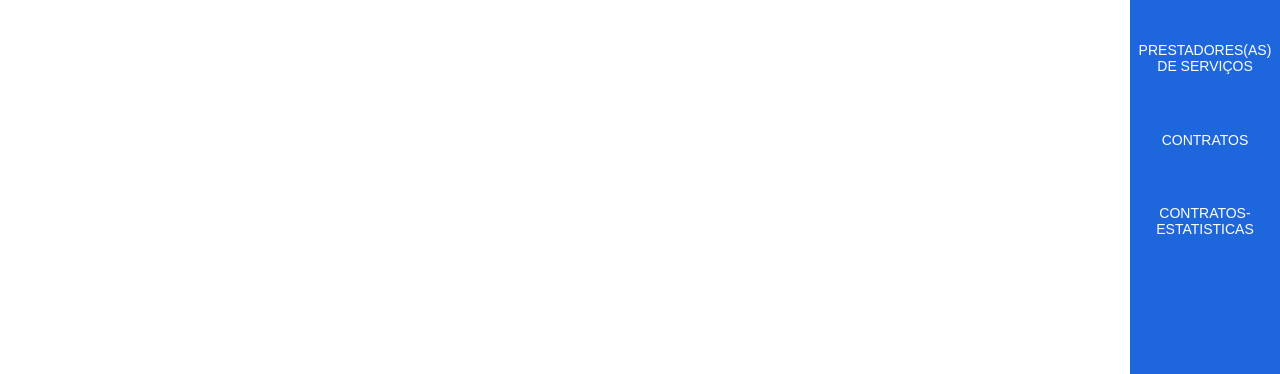
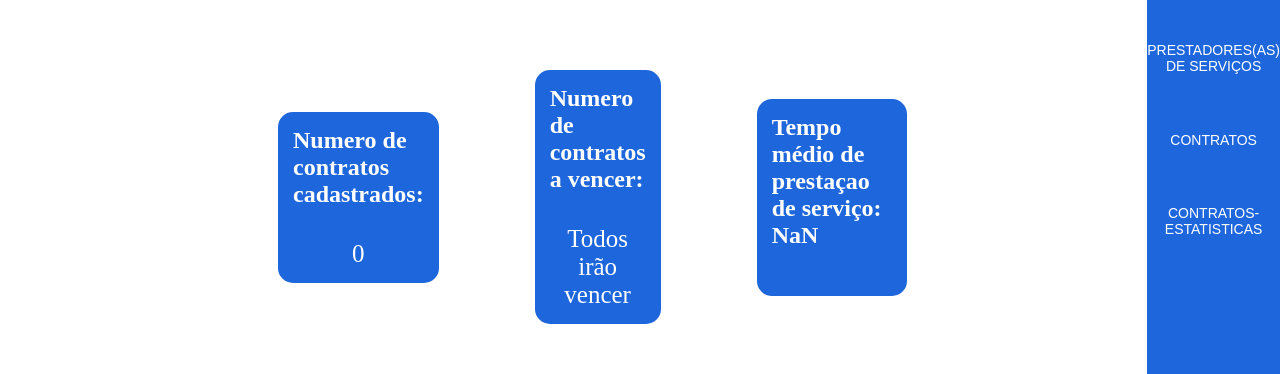
Before and after one commit to VicenteCarlos/desafio-sogo, a React (Create React App) app: page /statisticalContracts in a window 1280 px wide. Shown: the part 203-577 px from the top of the page. Built offline with nearby package versions, Linux system fonts and the light colour scheme.

Commit message:
feat: implements finalPage

```diff
--- a/src/components/RegisterContractForm /index.tsx
+++ b/src/components/RegisterContractForm /index.tsx
@@ -55,7 +55,7 @@ const RegisterContractForm = () => {
           label={
             errors.date_validate
               ? errors.date_validate.message
-              : "Data de Validade do Contrato (/*/*/*/ à /*/*/*/)"
+              : "Data de Validade do Contrato (/*/*/*/ - /*/*/*/)"
           }
           variant="filled"
           margin="dense"
--- a/src/pages/Cadastro/index.tsx
+++ b/src/pages/Cadastro/index.tsx
@@ -1,6 +1,8 @@
 import { RegisterPeopleForm ,RegisterContractForm } from "../../components";
 import { StyledDiv } from "./style"
 import "./styled.css"
+import { motion } from "framer-motion";
+import { variantsPeople, variantsContract } from "./variants"
 
 const Cadastro = () => {
 
@@ -10,11 +12,21 @@ const Cadastro = () => {
         src="https://cdn.discordapp.com/attachments/971859006173896744/976306416728047646/Screenshot_31.png"
         alt="logoSogo"
       />
-      <StyledDiv>
+      <StyledDiv
+        as={motion.div}
+        variants={variantsPeople}
+        initial="initial"
+        animate="visible"
+      >
         <h2>Cadastrar Pessoa</h2>
         <RegisterPeopleForm />
       </StyledDiv>
-      <StyledDiv>
+      <StyledDiv
+         as={motion.div}
+         variants={variantsContract}
+         initial="initial"
+         animate="visible"
+      >
         <h2>Cadastrar Contrato</h2>
         <RegisterContractForm />
       </StyledDiv>
--- /dev/null
+++ b/src/pages/Cadastro/variants.ts
@@ -0,0 +1,25 @@
+const variantsPeople = {
+    initial: {
+        x: "-100vw"
+    },
+    visible: {
+        x: "-0vw",
+        transition: {
+            type: "tween", duration: 1
+        }
+    }
+}
+
+const variantsContract = {
+    initial: {
+        y: -1000
+    },
+    visible: {
+        y: 0,
+        transition: {
+            type: "spring", stiffness: 70 ,duration: 2, delay: 1
+        }
+    }
+}
+
+export { variantsPeople, variantsContract }
--- a/src/pages/ContratosEstatistica/index.tsx
+++ b/src/pages/ContratosEstatistica/index.tsx
@@ -1,13 +1,67 @@
+import styled from "styled-components";
+import { useFormContext } from "../../providers/FormProvider";
+import { useState, useEffect } from "react";
+
 const ContratosEstatistica = () => {
+  const { contractRegistered } = useFormContext();
+  const [med, setMed] = useState<number>(0);
+
+  useEffect(() => {
+    contractRegistered.forEach((item) => {
+      setMed(med + Number(item.date_validate[3]));
+      setMed(med - Number(item.date_validate[13]));
+    });
+  }, []);
+
   return (
     <>
       <img
         src="https://cdn.discordapp.com/attachments/971859006173896744/976306416728047646/Screenshot_31.png"
         alt="logoSogo"
       />
-
+      <Container>
+        <section>
+          <h2>Numero de contratos cadastrados:</h2>
+          <p>{contractRegistered.length}</p>
+        </section>
+        <section>
+          <h2>Numero de contratos a vencer:</h2>
+          <p>Todos irão vencer</p>
+        </section>
+        <section id="last">
+          <h2>
+            Tempo médio de prestaçao de serviço:{" "}
+            {med / contractRegistered.length}
+          </h2>
+          <p></p>
+        </section>
+      </Container>
     </>
   );
 };
 
+const Container = styled.div`
+  display: flex;
+  align-items: center;
+  justify-content: center;
+
+  section {
+    margin: 0 3rem;
+    background-color: #1d66db;
+    color: white;
+    padding: 15px;
+    border-radius: 15px;
+
+    p {
+      font-size: 25px;
+      text-align: center;
+      margin-top: 2rem;
+    }
+  }
+
+  #last {
+    margin-right: 15rem;
+  }
+`;
+
 export { ContratosEstatistica };
--- a/src/providers/FormProvider/index.tsx
+++ b/src/providers/FormProvider/index.tsx
@@ -35,11 +35,8 @@ const FormProvider = ({ children }: IFormContextProps) => {
   const [contractRegistered, setContractRegistered] = useState<
     IContractProps[]
   >([]);
-  const [contractRegisteredV2, setContractRegisteredV2] = useState<
-    IContractProps[]
-  >(contractRegistered);
-
-  console.log(contractRegistered);
+  const [contractRegisteredV2, setContractRegisteredV2] =
+    useState<IContractProps[]>(contractRegistered);
 
   const addPeople = (people: IPeopleProps): void => {
     setPeopleRegistered([...peopleRegistered, people]);
@@ -52,11 +49,10 @@ const FormProvider = ({ children }: IFormContextProps) => {
 
   const filterContracts = (value: string) => {
     const contractFiltered = contractRegistered.filter(
-      (item) =>
-        item.number === value || item.date_validate === value
+      (item) => item.number === value || item.date_validate === value
     );
-    if (value==="") {
-        setContractRegisteredV2(contractRegistered)
+    if (value === "") {
+      setContractRegisteredV2(contractRegistered);
     }
     setContractRegisteredV2(contractFiltered);
   };
```
